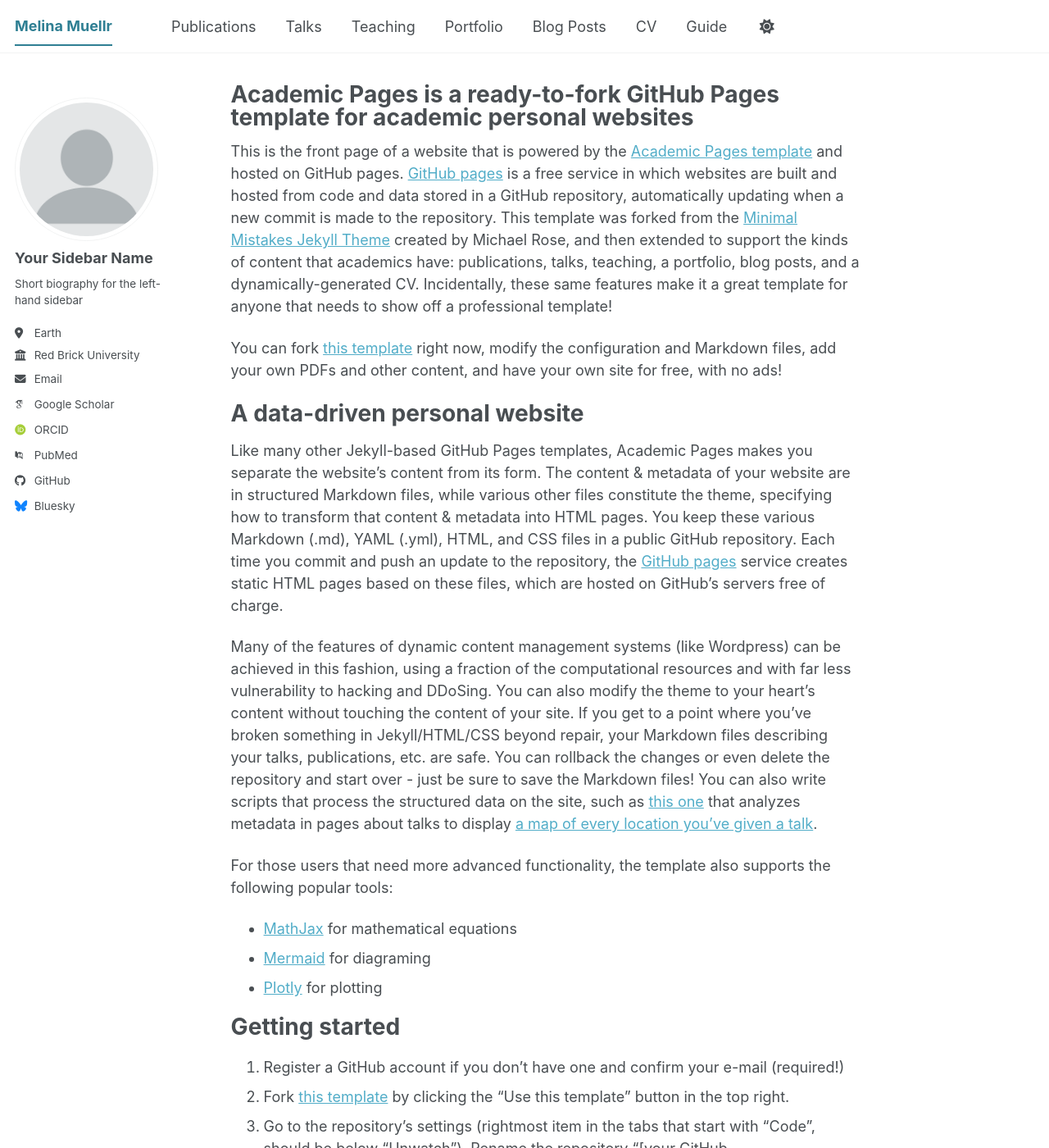
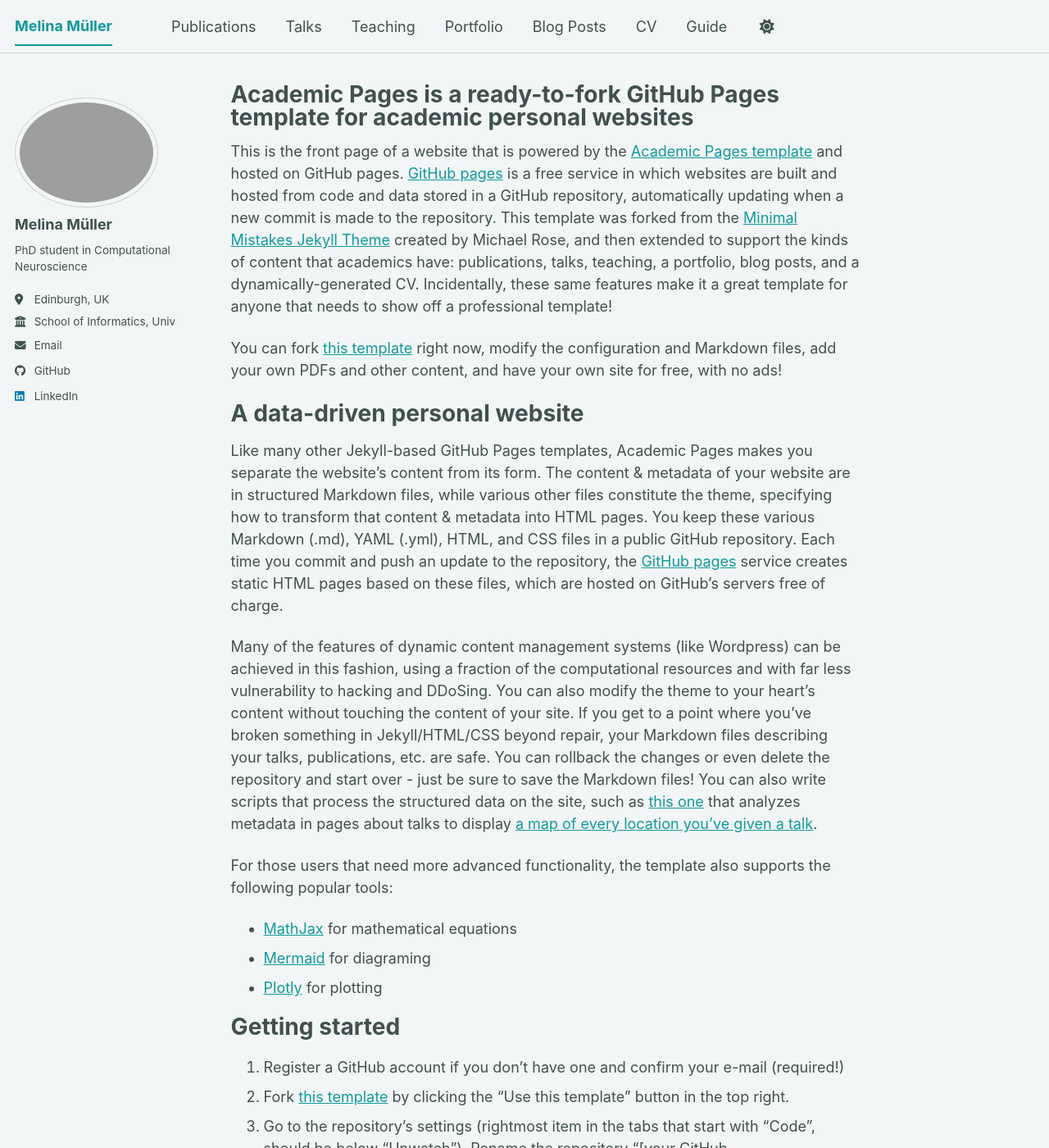
Before and after one commit to Melina-M-Mueller/Melina-M-Mueller.github.io, a Jekyll site: the page built from _pages/about.md, in a window 1280 px wide and 1400 px high. Shown: the whole window at 82% size. Built offline with Jekyll 4.4.1, drawn with Linux system fonts in a browser that asks for light colours; some web fonts are replaced; a script bundle is joined from its source files by our own code; library files that are not in the unit come from our copies; some of the changed text lies outside the part shown.

Commit message:
edited config file

```diff
--- a/_config.yml
+++ b/_config.yml
@@ -8,40 +8,40 @@
 
 # Basic Site Settings
 locale                   : "en-UK"
-site_theme               : "default" # The available themes options are "default", "air", "sunrise", "mint", "dirt" and "contrast"
-title                    : "Melina Muellr"
+site_theme               : "mint" # The available themes options are "default", "air", "sunrise", "mint", "dirt" and "contrast"
+title                    : "Melina Müller"
 title_separator          : "-"
-name                     : &name "Your Name"
-description              : &description "Your Name's academic portfolio"   # Update this with a general description of your site, this is the default if not overridden by a page
+name                     : &name "Melina Mueller"
+description              : &description "Melina's academic portfolio"   # Update this with a general description of your site, this is the default if not overridden by a page
 url                      : https://melina-m-mueller.github.io/ # The base hostname & protocol for your site e.g. "https://[your GitHub username].github.io",
                                                            # or if you already have some other page hosted on Github then use "https://[your GitHub username].github.io/[Your Repo Name]"
 baseurl                  : "" # the subpath of your site, e.g. "/blog"
-repository               : "academicpages/academicpages.github.io"
+repository               : "Melina-M-Mueller/Melina-M-Mueller.github.io"
 
 # Site Author - The following control what appear as part of the author content on the side bar.
 #               If a field is blank the icon and link will not appear, otherwise it will be shown.
 #               Additional customization can be done by editing /_includes/author-profile.html
 author:
   # Biographic information
-  avatar           : "profile.png"
-  name             : "Your Sidebar Name"
+  avatar           : "Melina_final.jpg"
+  name             : "Melina Müller"
   pronouns         : # example: "she/her"
-  bio              : "Short biography for the left-hand sidebar"
-  location         : "Earth"
-  employer         : "Red Brick University"
+  bio              : "PhD student in Computational Neuroscience"
+  location         : "Edinburgh, UK"
+  employer         : "School of Informatics, University of Edinburgh"
   uri              : # URL
-  email            : "none@example.org"
+  email            : "m.m.mueller@sms.ed.ac.uk"
 
   # Academic websites
   academia         : # URL
   arxiv            : # URL - Update with the correct link to your profile
-  googlescholar    : "https://scholar.google.com/citations?user=PS_CX0AAAAAJ"
+  googlescholar    : #"https://scholar.google.com/citations?user=PS_CX0AAAAAJ"
   inspire-hep      : # URL
   impactstory      : # URL
-  orcid            : "https://orcid.org/yourorcidurl"
+  orcid            : #"https://orcid.org/yourorcidurl"
   semantic         : # URL
   ssrn             : # URL
-  pubmed           : "https://www.ncbi.nlm.nih.gov/pubmed/?term=john+snow"
+  pubmed           : #"https://www.ncbi.nlm.nih.gov/pubmed/?term=john+snow"
   researchgate     : # URL
   scopus           : # URL
   zotero           : # URL
@@ -51,13 +51,13 @@ author:
   bitbucket        : # Username - Update with your username on the site
   codepen          : # Username
   dribbble         : # Username
-  github           : "academicpages"
+  github           : "Melina-M-Mueller"
   kaggle           : # Username
   stackoverflow    : # User number or user number and name (i.e., use "1" or "1/jeff-atwood")
 
   # Social media
   artstation       : # Username
-  bluesky          : "bsky.app" # Replace this with you Bluesky username
+  bluesky          : #"bsky.app" # Replace this with you Bluesky username
   facebook         : # Username
   flickr           : # Username
   foursquare       : # Username
@@ -66,7 +66,7 @@ author:
   keybase          : # Username
   instagram        : # Username
   lastfm           : # Username
-  linkedin         : # Username
+  linkedin         : "melina-müller-3861b72b3" # Username
   mastodon         : # URL
   medium           : # URL
   pinterest        : # Username
```
Also changed, not shown: 1 other file.
